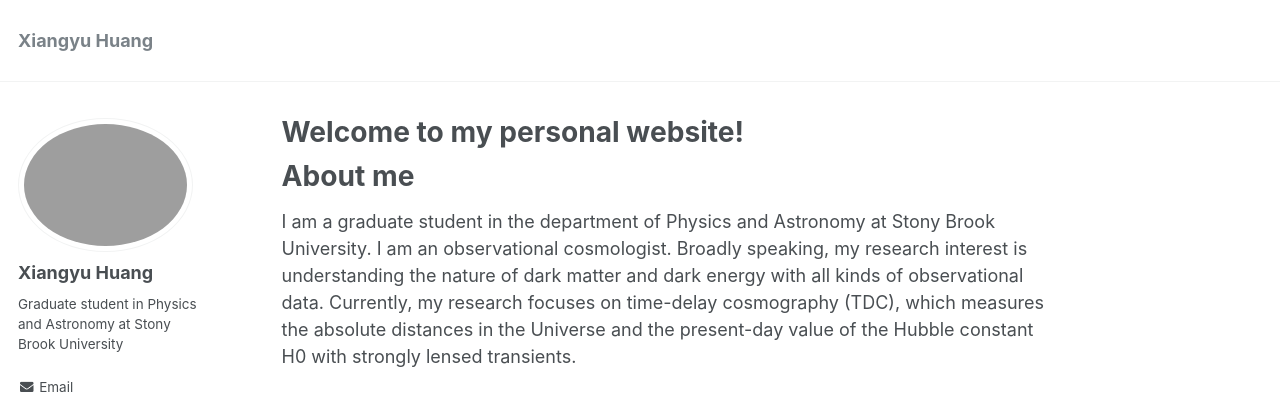
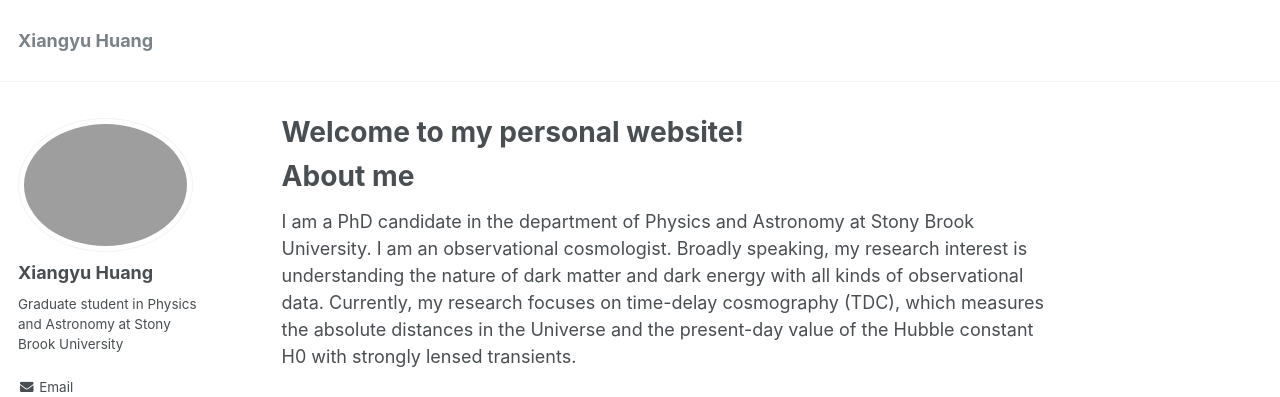
Before and after one commit to huangxy256/huangxy256.github.io, a Jekyll site: the page built from _pages/about.md, in a window 1280 px wide. Shown: the top 397 px of the page. Built offline with Jekyll 4.4.1, drawn with Linux system fonts in a browser that asks for light colours.

Commit message:
minor update

```diff
--- a/_pages/about.md
+++ b/_pages/about.md
@@ -11,7 +11,7 @@
 About me
 ======
 
-I am a graduate student in the department of Physics and Astronomy at Stony Brook University. I am an observational cosmologist. Broadly speaking, my research interest is understanding the nature of dark matter and dark energy with all kinds of observational data. Currently, my research focuses on time-delay cosmography (TDC), which measures the absolute distances in the Universe and the present-day value of the Hubble constant H0 with strongly lensed transients.
+I am a PhD candidate in the department of Physics and Astronomy at Stony Brook University. I am an observational cosmologist. Broadly speaking, my research interest is understanding the nature of dark matter and dark energy with all kinds of observational data. Currently, my research focuses on time-delay cosmography (TDC), which measures the absolute distances in the Universe and the present-day value of the Hubble constant H0 with strongly lensed transients.
 
 You can reach me at: xiangyu.huang.1024[at]gmail.com
 
```
Also changed, not shown: 1 other file.
